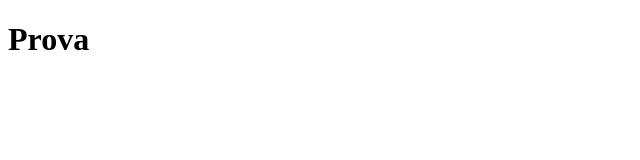
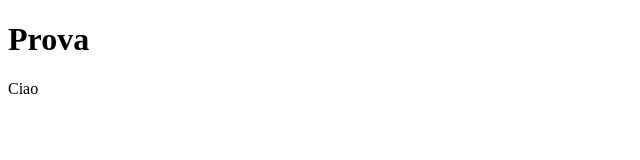
Before and after one commit to smboolean76/html-prova, a plain HTML site: page index.html in a window 1280 px wide. Shown: the full height of the page, 0-640 px from the left. Drawn offline with Linux system fonts and the light colour scheme.

Commit message:
Aggiunto footer

```diff
--- a/index.html
+++ b/index.html
@@ -10,5 +10,8 @@
     <header>
         <h1>Prova</h1>
     </header>
+    <footer>
+        <p>Ciao</p>
+    </footer>
 </body>
 </html>
```
